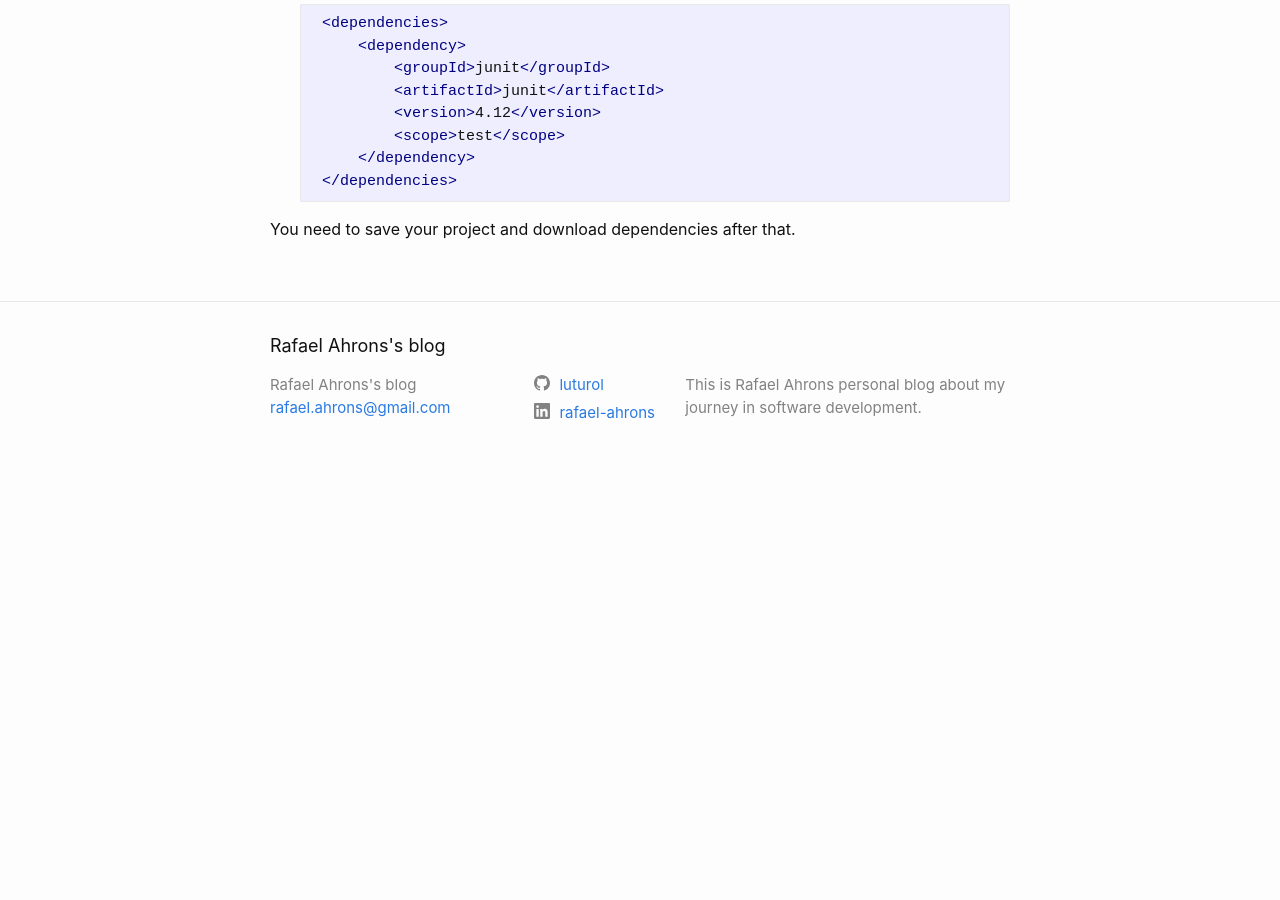
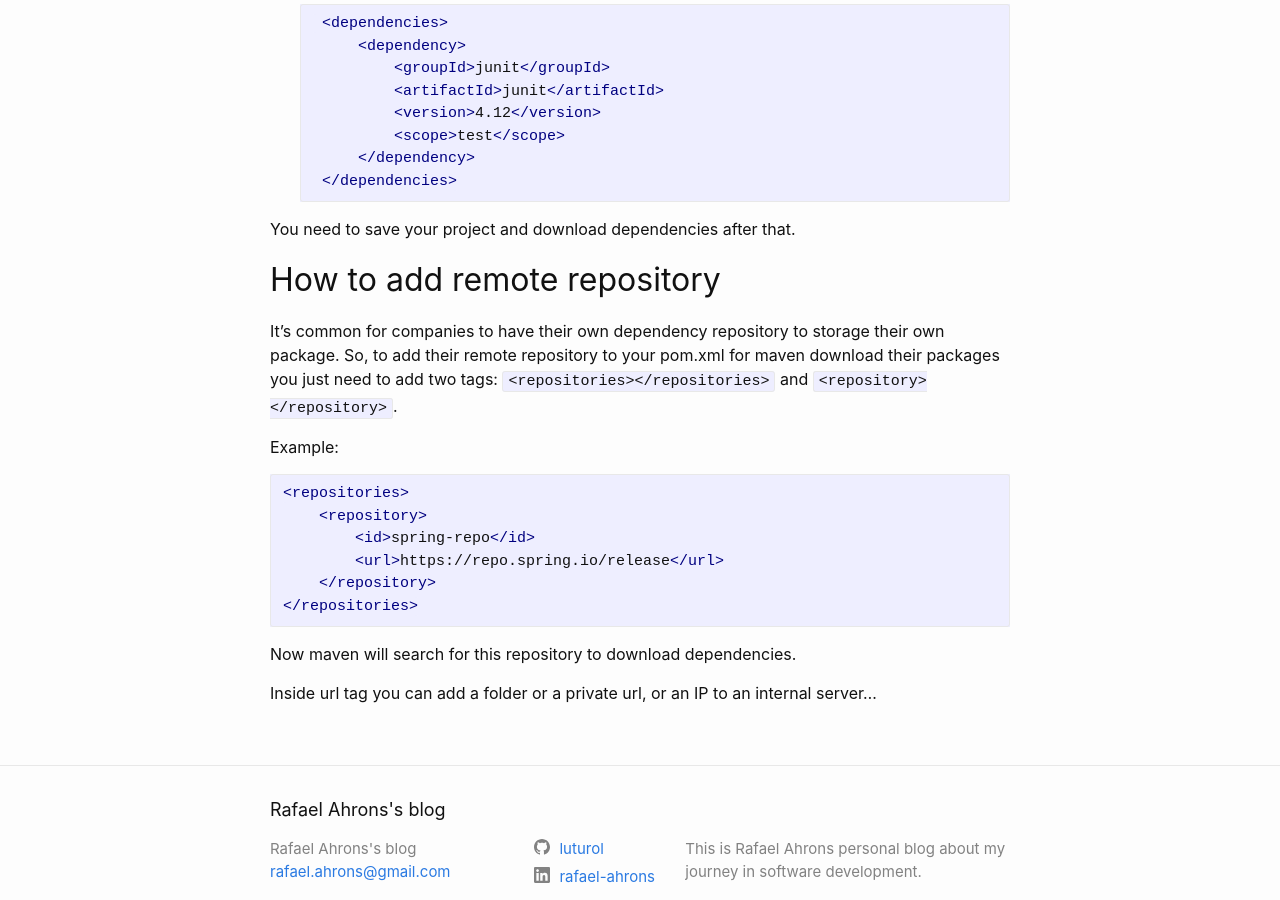
Before and after one commit to luturol/luturol.github.io, a Jekyll site: the page built from _posts/2022-05-10-How-to-use-Maven.md, in a window 1280 px wide and 900 px high, scrolled down 2301 px. Built offline with Jekyll 4.4.1, drawn with Linux system fonts in a browser that asks for light colours; before the commit the page ends 2785 px from its top, so only the background shows below that.

Commit message:
Add remote repository to maven

````diff
--- a/_posts/2022-05-10-How-to-use-Maven.md
+++ b/_posts/2022-05-10-How-to-use-Maven.md
@@ -120,3 +120,23 @@ In dependencies tag you will add your dependencies. How? just like this:
     ```
 
 You need to save your project and download dependencies after that.
+
+
+## How to add remote repository
+
+It's common for companies to have their own dependency repository to storage their own package. So, to add their remote repository to your pom.xml for maven download their packages you just need to add two tags: ```<repositories></repositories>``` and ```<repository></repository>```.
+
+Example:
+
+```xml
+<repositories>
+    <repository>
+        <id>spring-repo</id>
+        <url>https://repo.spring.io/release</url>
+    </repository>
+</repositories>
+```
+
+Now maven will search for this repository to download dependencies.
+
+Inside url tag you can add a folder or a private url, or an IP to an internal server...
````
